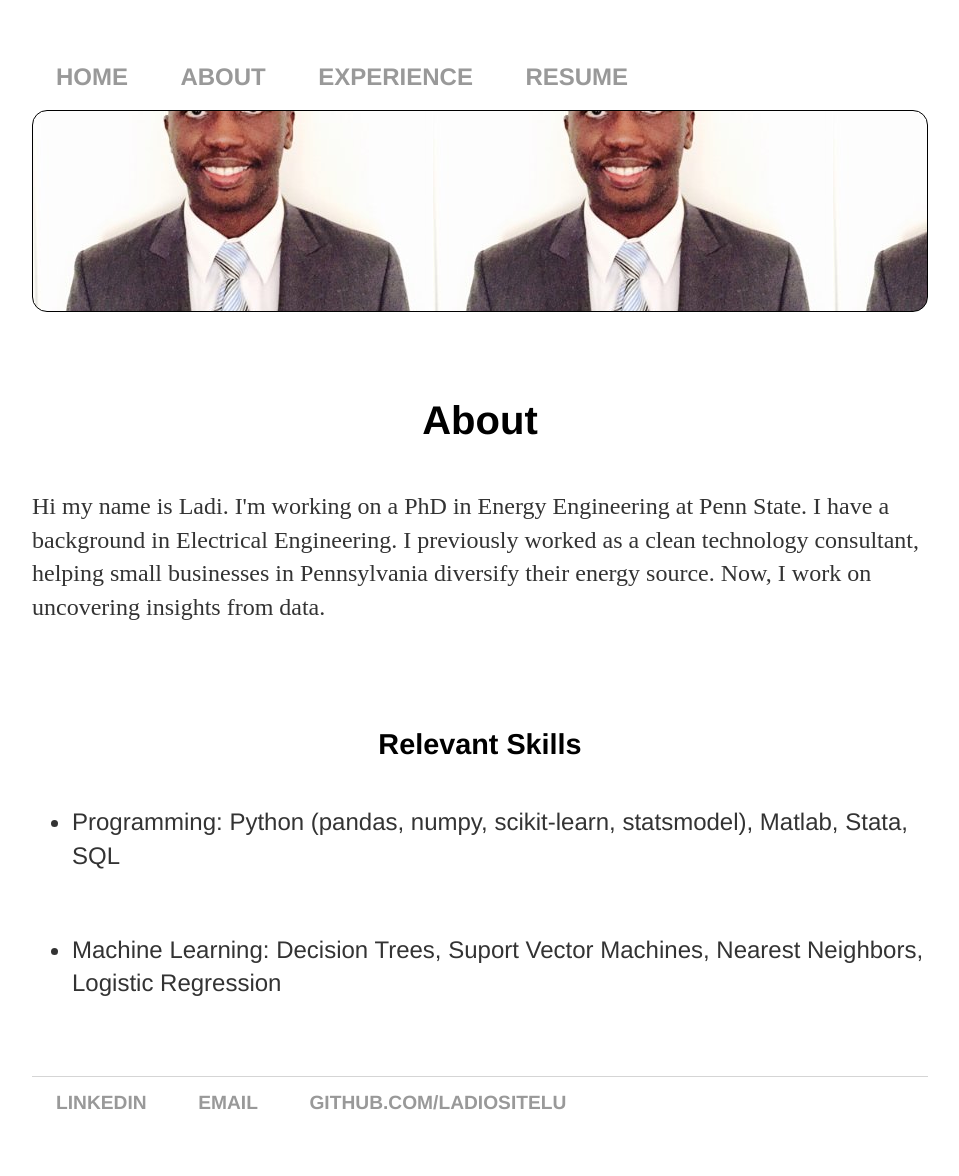
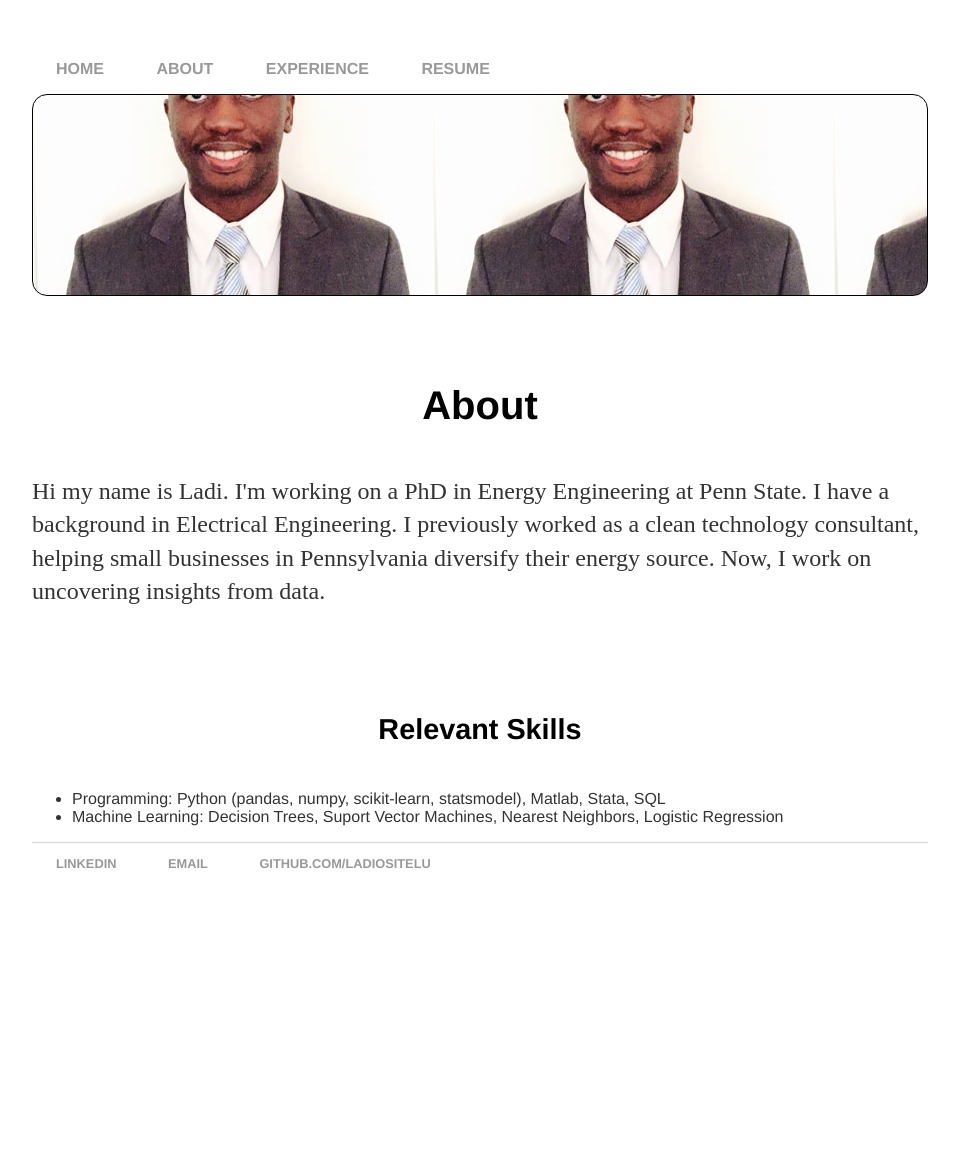
Before and after one commit to ladiositelu/ladiositelu.github.io, a Jekyll site: the page built from About/index.html, in a window 1280 px wide. Shown: the whole page, without its empty margins (160-1119 px from the left). Built offline with Jekyll 4.4.1, drawn with Linux system fonts in a browser that asks for light colours; after the commit the page ends 931 px from its top, so only the background shows below that.

Commit message:
Update about.css

```diff
--- a/css/about.css
+++ b/css/about.css
@@ -19,7 +19,7 @@ nav ul li, footer ul li {
     text-decoration: none;
 }
 
-li {
+li2 {
     font-family:'Helvetica', 'Arial', 'Sans-Serif';
     font-size: 1.5em;
     line-height: 1.4em;
```
